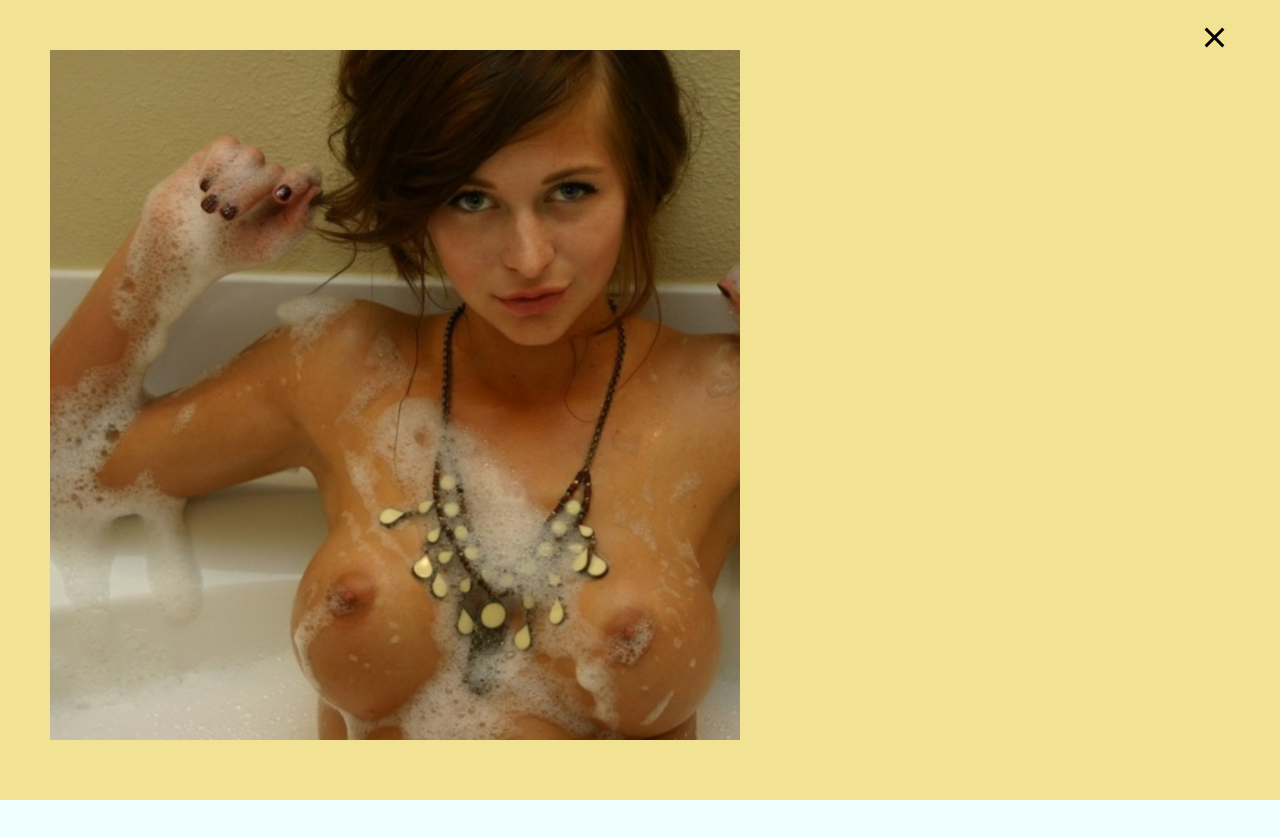
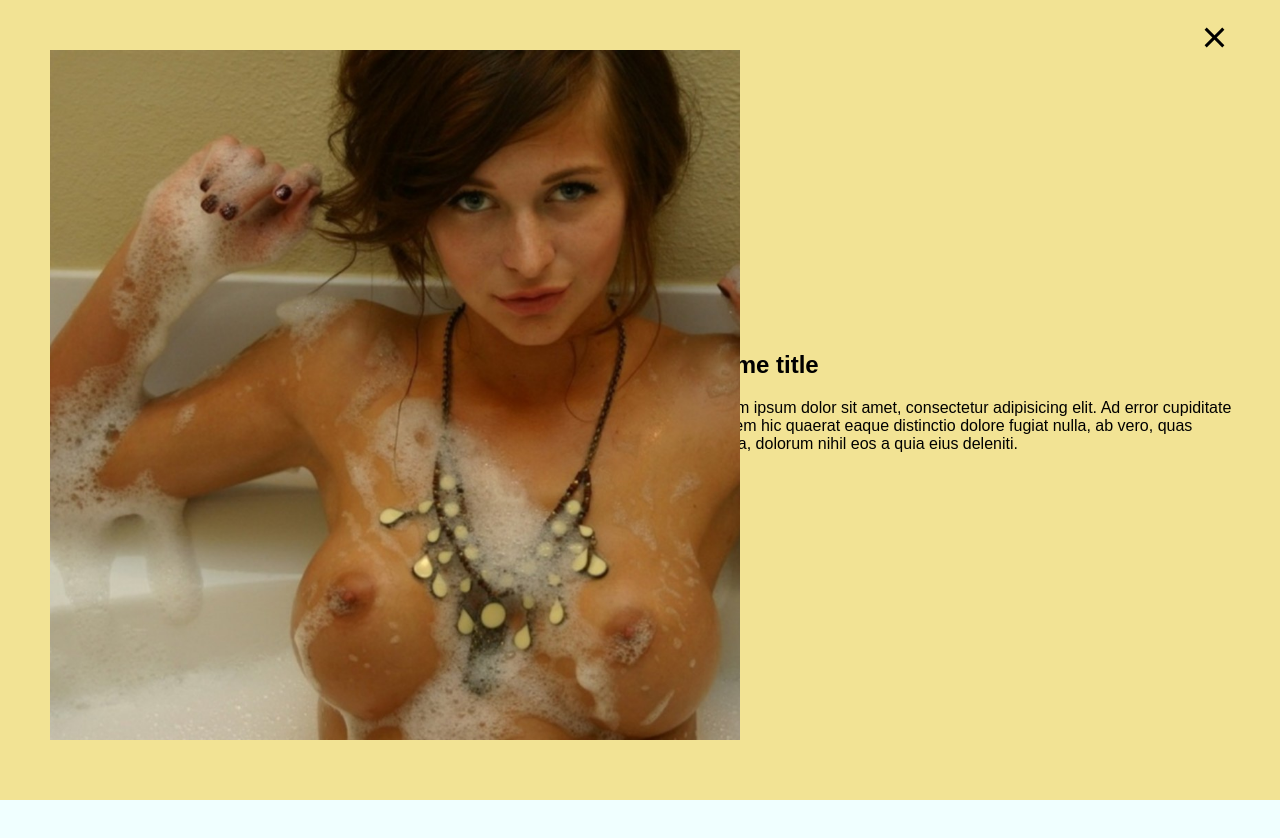
Before and after one commit to Ykro314/exp-gallery, a website: page index.html in a window 1280 px wide. Both pictures are taken after a click on the element 170 px from the left and 200 px from the top of the page. Drawn offline with Linux system fonts and the light colour scheme.

Commit message:
working close button animated content on overlay

```diff
--- a/index.html
+++ b/index.html
@@ -31,10 +31,10 @@
 
     <section class="overlay">
       <div class="overlay__content">
-        <h2>Some title</h2>
-        <p>Lorem ipsum dolor sit amet, consectetur adipisicing elit. Ad error cupiditate quidem hic quaerat eaque distinctio dolore fugiat nulla, ab vero, quas soluta, dolorum nihil eos a quia eius deleniti.</p>
+        <h2 class="overlay--animate">Some title</h2>
+        <p class="overlay--animate">Lorem ipsum dolor sit amet, consectetur adipisicing elit. Ad error cupiditate quidem hic quaerat eaque distinctio dolore fugiat nulla, ab vero, quas soluta, dolorum nihil eos a quia eius deleniti.</p>
       </div>
-      <div class="overlay__close-btn"></div>
+      <div class="overlay__close-btn  overlay--animate"></div>
     </section>
 
   <script src="js/scripts.js"></script>
--- a/js/scripts.js
+++ b/js/scripts.js
@@ -2,6 +2,7 @@ var elements = document.querySelectorAll( ".wrapper__el" );
 var wrapper = document.querySelector( ".wrapper" );
 var overlay = document.querySelector( ".overlay" );
 var closeBtn = document.querySelector( ".overlay__close-btn" );
+var overlayContent = overlay.querySelectorAll( ".overlay--animate" );
 
 var activeImage = null;
 
@@ -12,6 +13,15 @@ wrapper.addEventListener( "click", function( event ) {
     showImage( event );
   }
 });
+
+function animateOvelayContent( delay ) {
+  delay = delay || 0;
+  setTimeout( function() {
+    for( var i = 0; i < overlayContent.length; i++ ) {
+      overlayContent[i].classList.toggle( "animate" );
+    }
+  }, delay );
+}
 
 function showImage( event ) {
   var el = event.target;
@@ -39,6 +49,7 @@ function showImage( event ) {
     overlay.classList.add( "showed" );
     setTimeout( function() {
       overlay.classList.add( "color" );
+      animateOvelayContent( 300 );
     }, 100);
 //    overlay.addEventListener( "transitionend", denyBodyOverflow);
 
@@ -52,6 +63,7 @@ function showImage( event ) {
   hideOtherImages( el );
   transformCheckedImage();
   showOverlay();
+//  animateOvelayContent();
 }
 
 
@@ -94,6 +106,7 @@ function showGallery( event ) {
 //  restoreBodyOverflow();
   hideOverlay();
   hideCheckedImage( activeImage );
+  animateOvelayContent();
 }
 
 
@@ -101,6 +114,24 @@ function showGallery( event ) {
 
 
 
+
+
+
+
+
+
+
+
+
+
+
+
+
+
+
+
+
+/*
 function doThings( event ) {
   var el = event.target;
   var coords = el.getBoundingClientRect();
@@ -156,3 +187,4 @@ function doThings( event ) {
 
   console.log( coords );
 }
+*/
--- a/less/components/type.less
+++ b/less/components/type.less
@@ -95,7 +95,6 @@ body {
     width: 30px;
     height: 30px;
     cursor: pointer;
-    opacity: 1;
     &:before,
     &:after {
       position: absolute;
@@ -123,8 +122,17 @@ body {
     box-sizing: border-box;
     color: black;
     padding-right: 40px;
+  }
+  &--animate {
     opacity: 0;
+    transform: translateY(-20px);
+    transition: all 0.5s;
   }
+}
+
+.animate {
+  opacity: 1;
+  transform: translateY(0);
 }
 
 
```
Also changed, not shown: css/style.css.
